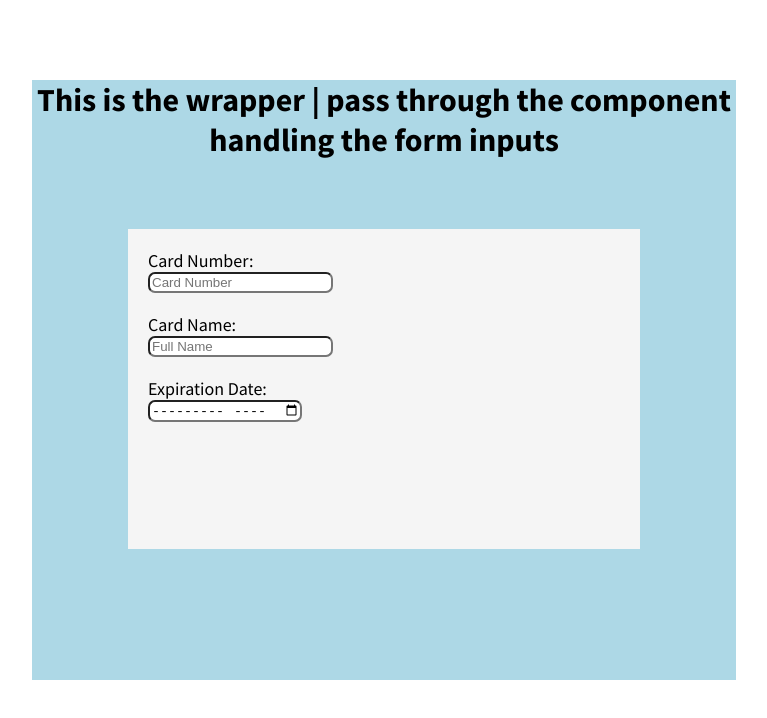
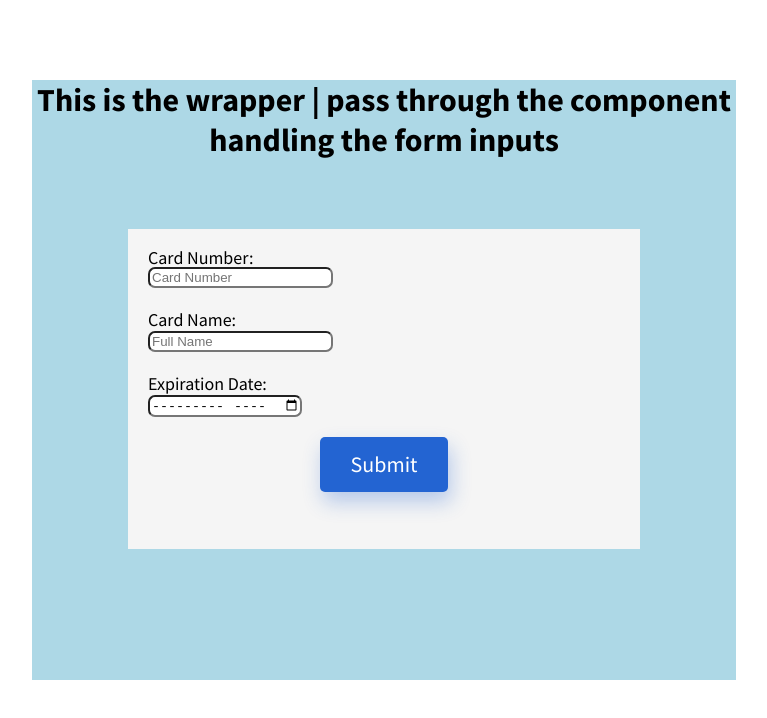
Before and after one commit to alxdelgado/Credit-Card-Form, a React (Create React App) app: page / in a window 1280 px wide. Shown: the top 718 px of the page, without its empty margins (368-1135 px from the left). Built offline with nearby package versions, Linux system fonts and the light colour scheme.

Commit message:
Created a submit button component

```diff
--- a/src/components/credit-card-input/credit-card-input.component.jsx
+++ b/src/components/credit-card-input/credit-card-input.component.jsx
@@ -1,4 +1,5 @@
 import React from 'react';
+import SubmitButton from '../submit-button/submit-button.component';
 
 import './credit-card-input.style.scss';
 
@@ -37,6 +38,7 @@ class CreditCardInput extends React.Component {
                         Expiration Date:
                         <input type='month' placeholder='Expiration Date' />
                     </label>
+                    <SubmitButton />
                 </form>
             </div>
         )
--- a/src/components/credit-card-input/credit-card-input.style.scss
+++ b/src/components/credit-card-input/credit-card-input.style.scss
@@ -7,6 +7,8 @@
     flex-direction: column;
 
     .card-number-input {
+        font-weight: 500;
+        line-height: 1;
         display: flex;
         flex-direction: row;
         width: 20vw;
@@ -17,6 +19,7 @@
         padding-top: 20px;
         padding-left: 20px;
         font-size: 18px;
+        cursor: pointer;
     }
 
     .card-name-input {
--- /dev/null
+++ b/src/components/submit-button/submit-button.component.jsx
@@ -0,0 +1,11 @@
+import React from 'react';
+
+import './submit-button.style.scss';
+
+const SubmitButton = (props) => (
+    <button className='submit-button'>
+        <span className='submit-font'>Submit</span>
+    </button>
+);
+
+export default SubmitButton;
--- /dev/null
+++ b/src/components/submit-button/submit-button.style.scss
@@ -0,0 +1,15 @@
+// Button Style Rules
+.submit-button {
+    width: 10vw;
+    height: 55px;
+    background: #2364d2;
+    font-size: 22px;
+    border: none;
+    border-radius: 5px;
+    font-weight: 500;
+    font-family: "Source Sans Pro", sans-serif;
+    box-shadow: 3px 10px 20px 0px rgba(35, 100, 210, 0.3);
+    color: #fff;
+    margin-top: 20px;
+    cursor: pointer;
+}
```
